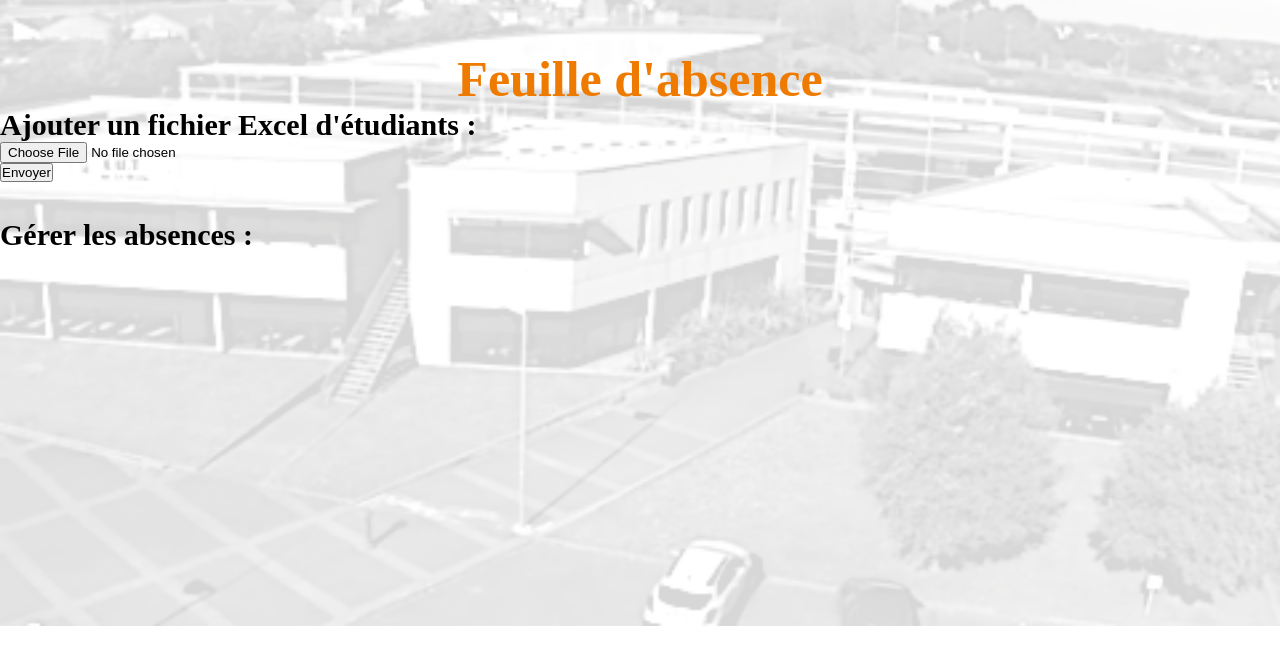
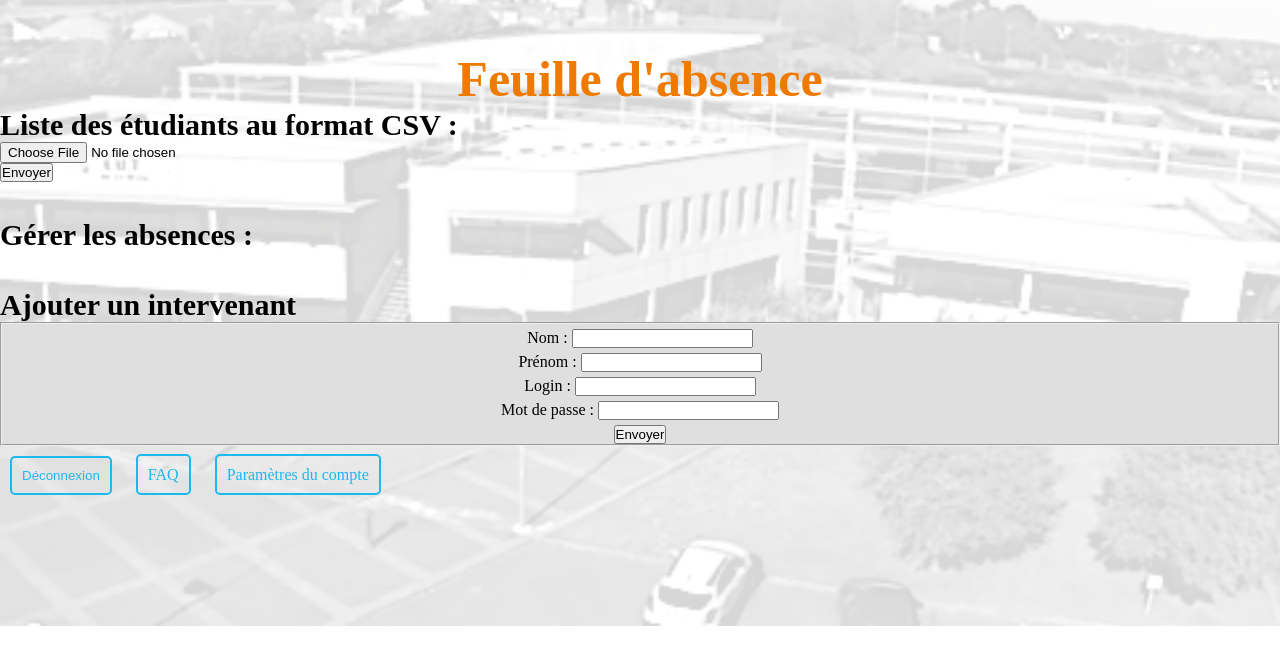
Before and after one commit to OlivierRogard/projettut, a PHP site: page /projet/administration.php in a window 1280 px wide. Shown: the part 86-751 px from the top of the page. Run offline with PHP 8.4, Linux system fonts and the light colour scheme.

Commit message:
Update administration.php

```diff
--- a/administration.php
+++ b/administration.php
@@ -1,6 +1,11 @@
 <?php
     session_start();
     include('bdd_connect.php');
+
+    if (isset($_POST['nom']) && isset($_POST['prénom']) && isset($_POST['log']) && isset($_POST['mdp'])){
+    	$req = $bdd->prepare("INSERT INTO `personnel` (`Nom`, `Prénom`, `login`,`mdp`) VALUES (:nom,:prenom,:log,:mdp)");
+		$req->execute(array('nom'=>$_POST['nom'],'prenom'=>$_POST['prénom'],'log'=>$_POST['log'],'mdp'=>$_POST['mdp']));
+    }
 ?>
 <!DOCTYPE html>
 
@@ -14,13 +19,43 @@
     <body>
     	<header> IUT de Saint-Malo </header>
         <h1>Feuille d'absence</h1>
-    	<h4>Ajouter un fichier Excel d'étudiants :</h4>
+    	<h4>Liste des étudiants au format CSV :</h4>
     	<form method="post" action="excel.php" enctype="multipart/form-data">
     		<input type="file" name="file" id="file" /><br>
     		<input type="submit" name="submit" value="Envoyer"/>
     	</form>
     	<br><br>
     	<h4>Gérer les absences :</h4>
+    	<br><br>
+    	<h4>Ajouter un intervenant</h4>
+    	<fieldset>
+    	<form method="post" action="administration.php">
+    		Nom : <input type="text" name="nom" /> <br>
+    		Prénom : <input type="text" name="prénom" /> <br>
+    		Login : <input type="text" name="log" /> <br>
+    		Mot de passe : <input type="password" name="mdp" /> <br>
+    		<input type="submit" name="submit" value="Envoyer"/>
+    	</form>
+    	</fieldset>
+
+    	<script>
+                function Deconnexion ()
+                {
+                function RedirigeDeconnexion()
+                {
+                document.location.href="deconnect.php";
+                }
+                if (confirm("Etes-vous sûr de vouloir vous déconnecter ?"))
+                    {
+                        RedirigeDeconnexion();
+                    }
+                }
+        </script>
+    	<button class="btn-warning btn-outline" href="deconnect.php" onclick="Deconnexion()">Déconnexion</button>
+
+        <a class="btn-warning btn-outline" href="faq.php" role="button">FAQ</a>
+
+        <a class="btn-warning btn-outline" href="modifs.php" role="button">Paramètres du compte</a>
     </body>
 
 </html>
```
